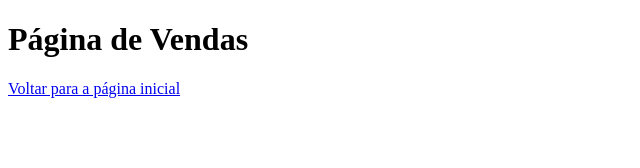
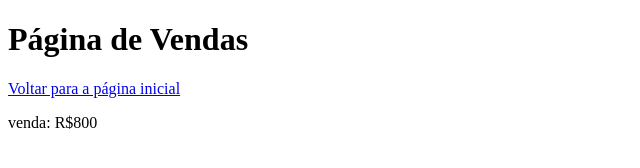
Before and after one commit to Gui-ODSC/aula_gitHUb, a plain HTML site: page vendas.html in a window 1280 px wide. Shown: the full height of the page, 0-640 px from the left. Drawn offline with Linux system fonts and the light colour scheme.

Commit message:
acrescentado valor de vendas

```diff
--- a/vendas.html
+++ b/vendas.html
@@ -9,5 +9,6 @@
 <body>
     <h1>Página de Vendas</h1>
     <a href="index.html">Voltar para a página inicial</a>
+    <p>venda: R$800</p>
 </body>
 </html>
```
